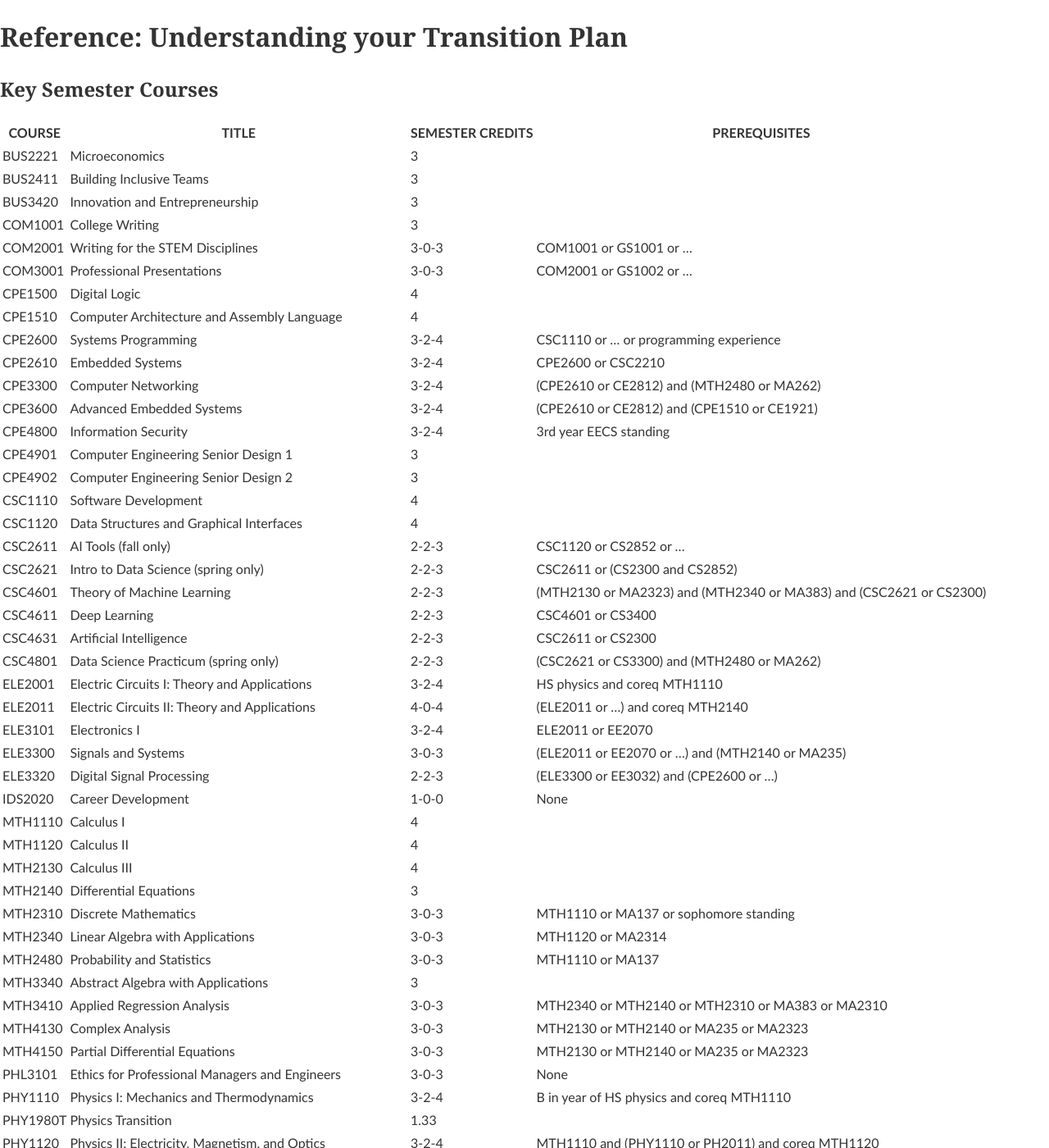
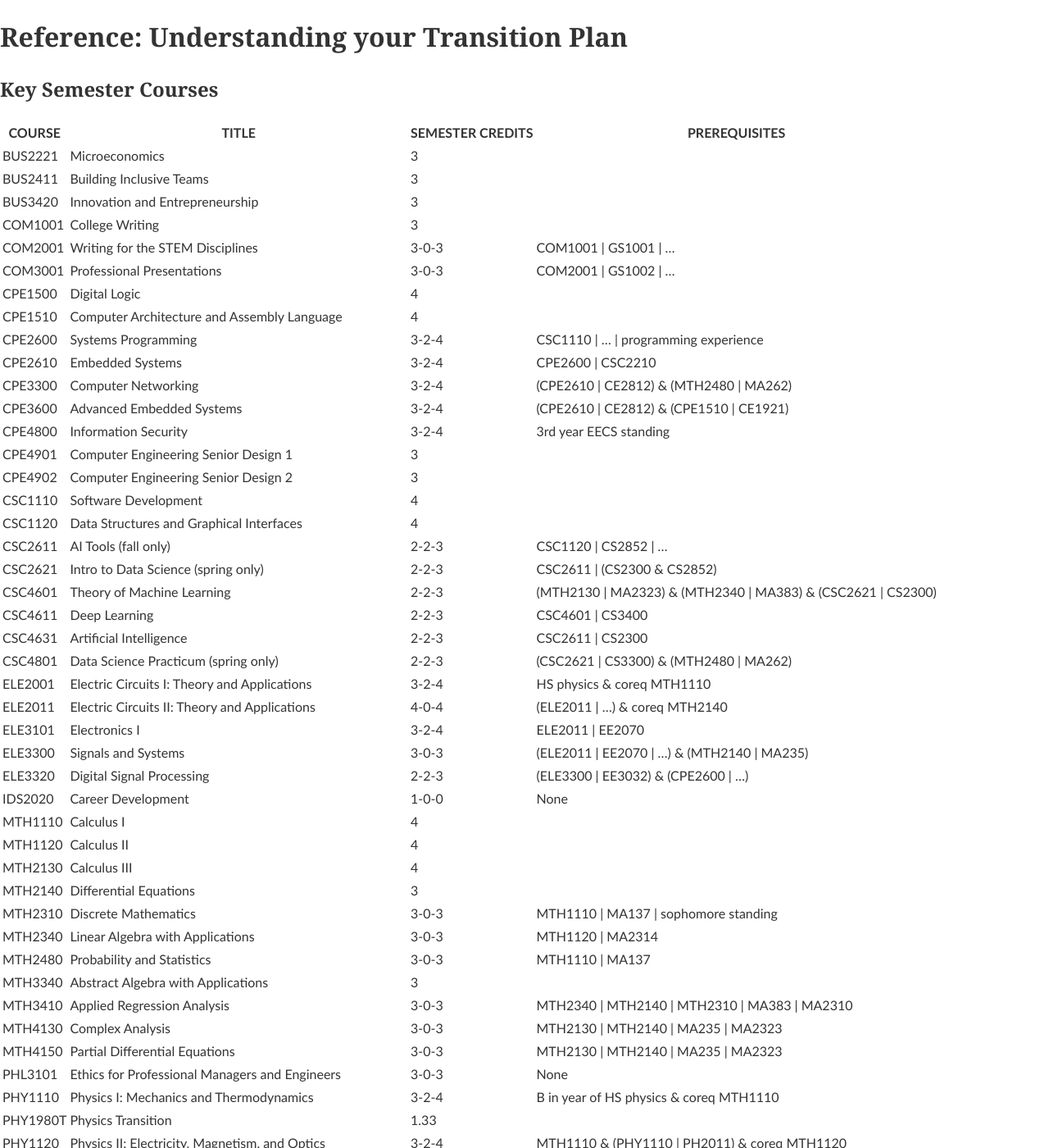
Before and after one commit to edurant/edurant.github.io, a Jekyll site: the page built from advising/semester-transition-ref.md, in a window 1280 px wide and 1400 px high. Shown: the whole window at 82% size. Built offline with Jekyll 4.4.1, drawn with Linux system fonts in a browser that asks for light colours; some of the changed text lies outside the part shown.

Commit message:
advising page updates, especially MS ML course list and offerings

```diff
--- a/advising/semester-transition-ref.md
+++ b/advising/semester-transition-ref.md
@@ -10,47 +10,47 @@
 BUS2411 | Building Inclusive Teams | 3
 BUS3420 | Innovation and Entrepreneurship | 3
 COM1001 | College Writing | 3
-COM2001 | Writing for the STEM Disciplines | 3-0-3 | COM1001 or GS1001 or …
-COM3001 | Professional Presentations | 3-0-3 | COM2001 or GS1002 or …
+COM2001 | Writing for the STEM Disciplines | 3-0-3 | COM1001 &#124; GS1001 &#124; …
+COM3001 | Professional Presentations | 3-0-3 | COM2001 &#124; GS1002 &#124; …
 CPE1500 | Digital Logic | 4
 CPE1510 | Computer Architecture and Assembly Language | 4
-CPE2600 | Systems Programming | 3-2-4 | CSC1110 or … or programming experience
-CPE2610 | Embedded Systems | 3-2-4 | CPE2600 or CSC2210
-CPE3300 | Computer Networking | 3-2-4 | (CPE2610 or CE2812) and (MTH2480 or MA262)
-CPE3600 | Advanced Embedded Systems | 3-2-4 | (CPE2610 or CE2812) and (CPE1510 or CE1921)
+CPE2600 | Systems Programming | 3-2-4 | CSC1110 &#124; … &#124; programming experience
+CPE2610 | Embedded Systems | 3-2-4 | CPE2600 &#124; CSC2210
+CPE3300 | Computer Networking | 3-2-4 | (CPE2610 &#124; CE2812) &amp; (MTH2480 &#124; MA262)
+CPE3600 | Advanced Embedded Systems | 3-2-4 | (CPE2610 &#124; CE2812) &amp; (CPE1510 &#124; CE1921)
 CPE4800 | Information Security | 3-2-4 | 3rd year EECS standing
 CPE4901 | Computer Engineering Senior Design 1 | 3
 CPE4902 | Computer Engineering Senior Design 2 | 3
 CSC1110 | Software Development | 4
 CSC1120 | Data Structures and Graphical Interfaces | 4
-CSC2611 | AI Tools (fall only) | 2-2-3 | CSC1120 or CS2852 or …
-CSC2621 | Intro to Data Science (spring only) | 2-2-3 | CSC2611 or (CS2300 and CS2852)
-CSC4601 | Theory of Machine Learning | 2-2-3 | (MTH2130 or MA2323) and (MTH2340 or MA383) and (CSC2621 or CS2300)
-CSC4611 | Deep Learning | 2-2-3 | CSC4601 or CS3400
-CSC4631 | Artificial Intelligence | 2-2-3 | CSC2611 or CS2300
-CSC4801 | Data Science Practicum (spring only) | 2-2-3 | (CSC2621 or CS3300) and (MTH2480 or MA262)
-ELE2001 | Electric Circuits I: Theory and Applications | 3-2-4 | HS physics and coreq MTH1110
-ELE2011 | Electric Circuits II: Theory and Applications | 4-0-4 | (ELE2011 or …) and coreq MTH2140
-ELE3101 | Electronics I | 3-2-4 | ELE2011 or EE2070
-ELE3300 | Signals and Systems | 3-0-3 | (ELE2011 or EE2070 or …) and (MTH2140 or MA235)
-ELE3320 | Digital Signal Processing | 2-2-3 | (ELE3300 or EE3032) and (CPE2600 or …)
+CSC2611 | AI Tools (fall only) | 2-2-3 | CSC1120 &#124; CS2852 &#124; …
+CSC2621 | Intro to Data Science (spring only) | 2-2-3 | CSC2611 &#124; (CS2300 &amp; CS2852)
+CSC4601 | Theory of Machine Learning | 2-2-3 | (MTH2130 &#124; MA2323) &amp; (MTH2340 &#124; MA383) &amp; (CSC2621 &#124; CS2300)
+CSC4611 | Deep Learning | 2-2-3 | CSC4601 &#124; CS3400
+CSC4631 | Artificial Intelligence | 2-2-3 | CSC2611 &#124; CS2300
+CSC4801 | Data Science Practicum (spring only) | 2-2-3 | (CSC2621 &#124; CS3300) &amp; (MTH2480 &#124; MA262)
+ELE2001 | Electric Circuits I: Theory and Applications | 3-2-4 | HS physics &amp; coreq MTH1110
+ELE2011 | Electric Circuits II: Theory and Applications | 4-0-4 | (ELE2011 &#124; …) &amp; coreq MTH2140
+ELE3101 | Electronics I | 3-2-4 | ELE2011 &#124; EE2070
+ELE3300 | Signals and Systems | 3-0-3 | (ELE2011 &#124; EE2070 &#124; …) &amp; (MTH2140 &#124; MA235)
+ELE3320 | Digital Signal Processing | 2-2-3 | (ELE3300 &#124; EE3032) &amp; (CPE2600 &#124; …)
 IDS2020 | Career Development | 1-0-0 | None
 MTH1110 | Calculus I | 4
 MTH1120 | Calculus II | 4
 MTH2130 | Calculus III | 4
 MTH2140 | Differential Equations | 3
-MTH2310 | Discrete Mathematics | 3-0-3 | MTH1110 or MA137 or sophomore standing
-MTH2340 | Linear Algebra with Applications | 3-0-3 | MTH1120 or MA2314
-MTH2480 | Probability and Statistics | 3-0-3 | MTH1110 or MA137
+MTH2310 | Discrete Mathematics | 3-0-3 | MTH1110 &#124; MA137 &#124; sophomore standing
+MTH2340 | Linear Algebra with Applications | 3-0-3 | MTH1120 &#124; MA2314
+MTH2480 | Probability and Statistics | 3-0-3 | MTH1110 &#124; MA137
 MTH3340 | Abstract Algebra with Applications | 3
-MTH3410 |Applied Regression Analysis | 3-0-3 | MTH2340 or MTH2140 or MTH2310 or MA383 or MA2310
-MTH4130 |Complex Analysis | 3-0-3 | MTH2130 or MTH2140 or MA235 or MA2323
-MTH4150 | Partial Differential Equations | 3-0-3 | MTH2130 or MTH2140 or MA235 or MA2323
+MTH3410 |Applied Regression Analysis | 3-0-3 | MTH2340 &#124; MTH2140 &#124; MTH2310 &#124; MA383 &#124; MA2310
+MTH4130 |Complex Analysis | 3-0-3 | MTH2130 &#124; MTH2140 &#124; MA235 &#124; MA2323
+MTH4150 | Partial Differential Equations | 3-0-3 | MTH2130 &#124; MTH2140 &#124; MA235 &#124; MA2323
 PHL3101 | Ethics for Professional Managers and Engineers | 3-0-3 | None
-PHY1110 | Physics I: Mechanics and Thermodynamics | 3-2-4 | B in year of HS physics and coreq MTH1110
+PHY1110 | Physics I: Mechanics and Thermodynamics | 3-2-4 | B in year of HS physics &amp; coreq MTH1110
 PHY1980T | Physics Transition | 1.33
-PHY1120 | Physics II: Electricity, Magnetism, and Optics | 3-2-4 | MTH1110 and (PHY1110 or PH2011) and coreq MTH1120
-PHY3700 | Physics of Electronic Materials and Semiconductor Devices | 3-2-4 | (PHY1120 or PH2021) and (MTH1120 or MA137)
+PHY1120 | Physics II: Electricity, Magnetism, and Optics | 3-2-4 | MTH1110 &amp; (PHY1110 &#124; PH2011) &amp; coreq MTH1120
+PHY3700 | Physics of Electronic Materials and Semiconductor Devices | 3-2-4 | (PHY1120 &#124; PH2021) &amp; (MTH1120 &#124; MA137)
 
 # Special Elective Codes on Transition Plans
 
```
Also changed, not shown: other parts of advising/semester-transition-ref.md (+1 -1 lines), advising/msml.md (+54 -20 lines).
